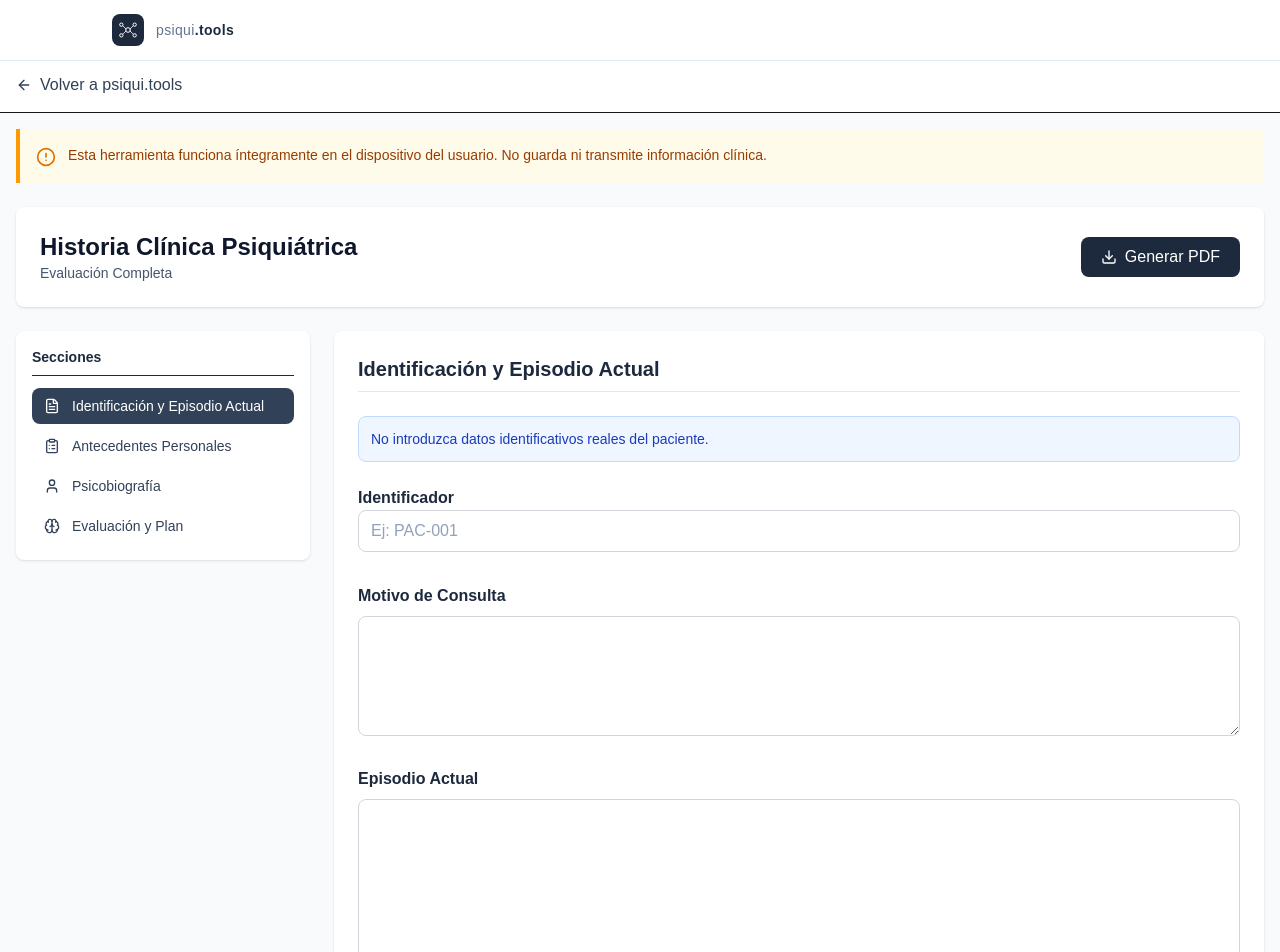
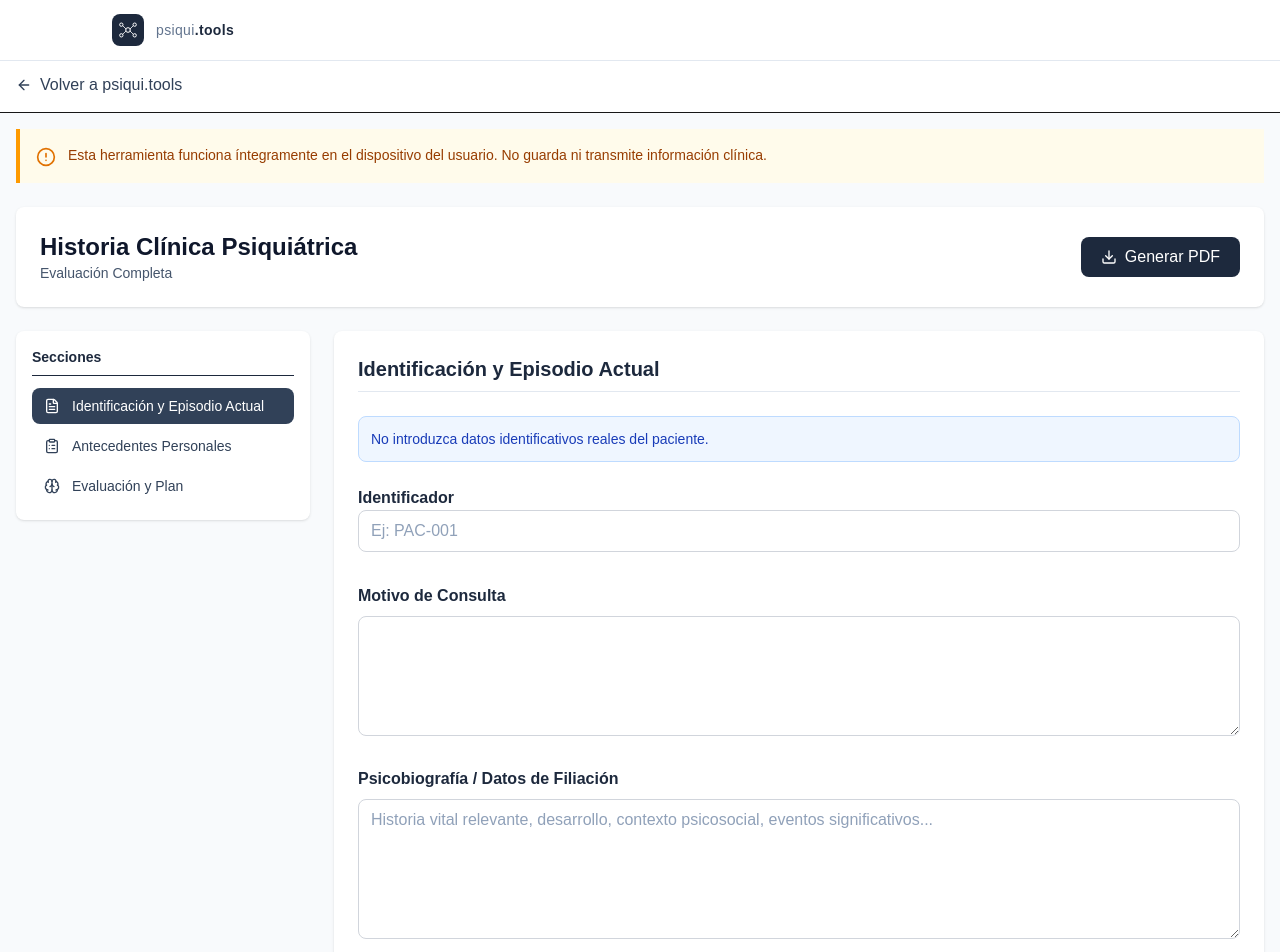
Before and after one commit to psiquitools/psiqui-tools, a Next.js app: page /tools/historia-clinica in a window 1280 px wide. Shown: the top 952 px of the page. Built offline with nearby package versions, Linux system fonts and the light colour scheme.

Commit message:
orden HC, toxicos y extensión EA

```diff
--- a/app/api/estructurar-episodio/route.ts
+++ b/app/api/estructurar-episodio/route.ts
@@ -11,7 +11,7 @@ REGLAS GENERALES:
 - No inventes ni infieras información que no esté en el texto original.
 - Filtra lo anecdótico, lo redundante y lo que no aporte valor clínico; retén lo clínicamente relevante.
 - Prosa continua en tercera persona. Sin bullets, sin headers, sin listas.
-- Extensión objetivo: 80–150 palabras. Si el cuadro es complejo, hasta 200. Nunca más.
+- Extensión objetivo: 150–250 palabras. Si el cuadro es complejo o hay muchos dominios sintomáticos, hasta 350. Nunca menos de 120 ni más de 350.
 
 ESTRUCTURA — redacta siempre en este orden, integrando cada elemento en la prosa cuando esté disponible en el original:
 ① Tiempo de evolución y forma de inicio del episodio (brusco, insidioso, fecha aproximada).
--- a/app/tools/historia-clinica/page.tsx
+++ b/app/tools/historia-clinica/page.tsx
@@ -2,7 +2,6 @@
 
 import { useState } from "react";
 import {
-    User,
     FileText,
     ClipboardList,
     Brain,
@@ -53,23 +52,22 @@ interface HistoriaClinica {
 const secciones = [
     { id: 0, titulo: "Identificación y Episodio Actual", icon: FileText },
     { id: 1, titulo: "Antecedentes Personales", icon: ClipboardList },
-    { id: 2, titulo: "Psicobiografía", icon: User },
-    { id: 3, titulo: "Evaluación y Plan", icon: Brain },
+    { id: 2, titulo: "Evaluación y Plan", icon: Brain },
 ];
 
 export default function HistoriaClinicaPage() {
     const [seccionActual, setSeccionActual] = useState(0);
 
-    const [iaLoading, setIaLoading]       = useState(false);
-    const [iaError, setIaError]           = useState<string | null>(null);
-    const [iaPropuesta, setIaPropuesta]   = useState("");
-    const [iaOmisiones, setIaOmisiones]   = useState<string[]>([]);
-    const [iaPanel, setIaPanel]           = useState(false);
+    const [iaLoading, setIaLoading] = useState(false);
+    const [iaError, setIaError] = useState<string | null>(null);
+    const [iaPropuesta, setIaPropuesta] = useState("");
+    const [iaOmisiones, setIaOmisiones] = useState<string[]>([]);
+    const [iaPanel, setIaPanel] = useState(false);
 
-    const [iaAntecLoading, setIaAntecLoading]   = useState(false);
-    const [iaAntecError, setIaAntecError]       = useState<string | null>(null);
+    const [iaAntecLoading, setIaAntecLoading] = useState(false);
+    const [iaAntecError, setIaAntecError] = useState<string | null>(null);
     const [iaAntecPropuesta, setIaAntecPropuesta] = useState("");
-    const [iaAntecPanel, setIaAntecPanel]       = useState(false);
+    const [iaAntecPanel, setIaAntecPanel] = useState(false);
 
     const estructurarAntecedentes = async () => {
         if (!historia.antecedentes.saludMental.trim()) return;
@@ -192,13 +190,13 @@ export default function HistoriaClinicaPage() {
             antecedentes.ingresosPsiq.estado === "no"
                 ? "No antecedentes de ingresos psiquiátricos previos."
                 : "Antecedentes de ingresos psiquiátricos previos: " +
-                  antecedentes.ingresosPsiq.descripcion.replace(/\n/g, " ").trim();
+                antecedentes.ingresosPsiq.descripcion.replace(/\n/g, " ").trim();
 
         const autoliticosTexto =
             antecedentes.intentosAutoliticos.estado === "no"
                 ? "No antecedentes de intentos autolíticos previos."
                 : "Antecedentes de intentos autolíticos previos: " +
-                  antecedentes.intentosAutoliticos.descripcion.replace(/\n/g, " ").trim();
+                antecedentes.intentosAutoliticos.descripcion.replace(/\n/g, " ").trim();
 
         const contenido = `
   <h1>HISTORIA CLÍNICA PSIQUIÁTRICA</h1>
@@ -208,6 +206,9 @@ export default function HistoriaClinicaPage() {
 
   ${seccion("MOTIVO DE CONSULTA")}
   ${parrafos(historia.motivoConsulta)}
+
+  ${seccion("PSICOBIOGRAFÍA")}
+  ${parrafos(historia.psicobiografia)}
 
   ${seccion("ANTECEDENTES PERSONALES MÉDICO-QUIRÚRGICOS")}
   <p>Alergias: ${esc(antecedentes.alergias)}</p>
@@ -223,14 +224,11 @@ export default function HistoriaClinicaPage() {
   ${seccion("ANTECEDENTES FAMILIARES EN SALUD MENTAL")}
   ${parrafos(antecedentes.familiaresSaludMental)}
   <p>${antecedentes.suicidioFamiliar.estado === "no"
-    ? "Niega antecedentes familiares de suicidio consumado."
-    : "Antecedentes familiares de suicidio consumado" + (antecedentes.suicidioFamiliar.descripcion.trim() ? ": " + antecedentes.suicidioFamiliar.descripcion.trim() : "") + "."
-  }</p>
+                ? "Niega antecedentes familiares de suicidio consumado."
+                : "Antecedentes familiares de suicidio consumado" + (antecedentes.suicidioFamiliar.descripcion.trim() ? ": " + antecedentes.suicidioFamiliar.descripcion.trim() : "") + "."
+            }</p>
   <p class="sub">Hábitos tóxicos:</p>
   ${parrafos(antecedentes.habitosToxicos)}
-
-  ${seccion("PSICOBIOGRAFÍA")}
-  ${parrafos(historia.psicobiografia)}
 
   ${seccion("ENFERMEDAD ACTUAL")}
   ${parrafos(historia.enfermedadActual)}
@@ -348,6 +346,18 @@ export default function HistoriaClinicaPage() {
                                     ...historia,
                                     motivoConsulta: e.target.value,
                                 })
+                            }
+                        />
+
+                        <h3 className="text-slate-800 font-semibold mt-6 mb-2">
+                            Psicobiografía / Datos de Filiación
+                        </h3>
+                        <textarea
+                            className={`${textarea} min-h-[140px]`}
+                            placeholder="Historia vital relevante, desarrollo, contexto psicosocial, eventos significativos..."
+                            value={historia.psicobiografia}
+                            onChange={(e) =>
+                                setHistoria({ ...historia, psicobiografia: e.target.value })
                             }
                         />
 
@@ -791,9 +801,12 @@ export default function HistoriaClinicaPage() {
                             />
                         )}
 
-                        <h3 className="text-slate-800 font-semibold mt-6 mb-2">
+                        <h3 className="text-slate-800 font-semibold mt-6 mb-1">
                             Hábitos Tóxicos
                         </h3>
+                        <p className="text-xs text-slate-500 mb-2 leading-relaxed">
+                            Para cada sustancia: <span className="font-medium text-slate-600">primer consumo · frecuencia actual · último consumo · cantidad habitual · periodos de abstinencia · tratamientos previos</span>
+                        </p>
                         <textarea
                             className={textarea}
                             value={historia.antecedentes.habitosToxicos}
@@ -811,23 +824,6 @@ export default function HistoriaClinicaPage() {
                 );
 
             case 2:
-                return (
-                    <>
-                        <h2 className="text-xl font-bold text-slate-800 mb-4 border-b border-slate-200 pb-2">
-                            Psicobiografía
-                        </h2>
-                        <textarea
-                            className={textarea}
-                            placeholder="Historia vital relevante, desarrollo, contexto psicosocial, eventos significativos..."
-                            value={historia.psicobiografia}
-                            onChange={(e) =>
-                                setHistoria({ ...historia, psicobiografia: e.target.value })
-                            }
-                        />
-                    </>
-                );
-
-            case 3:
                 return (
                     <>
                         <div className="flex items-center justify-between mb-4 border-b border-slate-200 pb-2">
```
